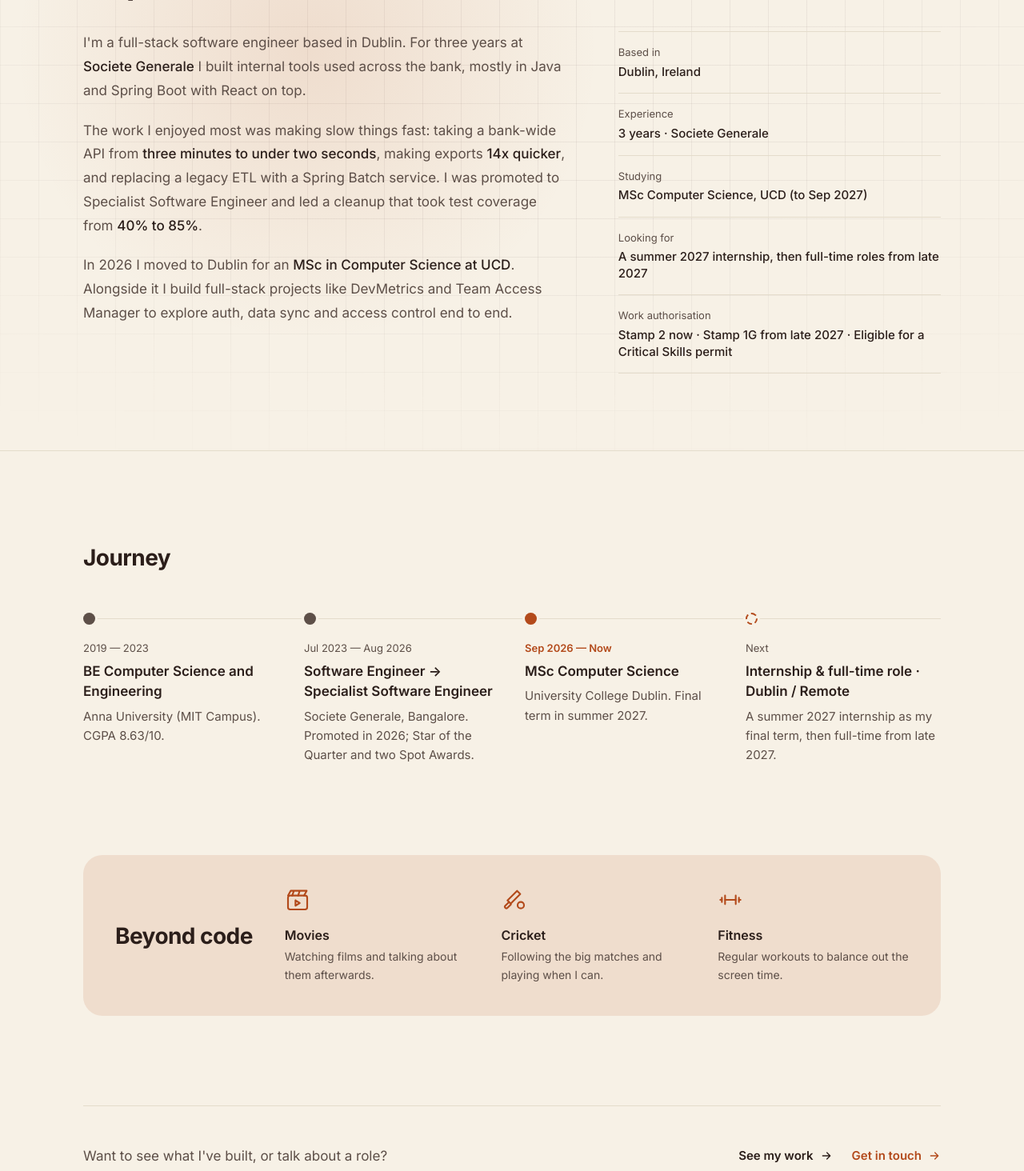
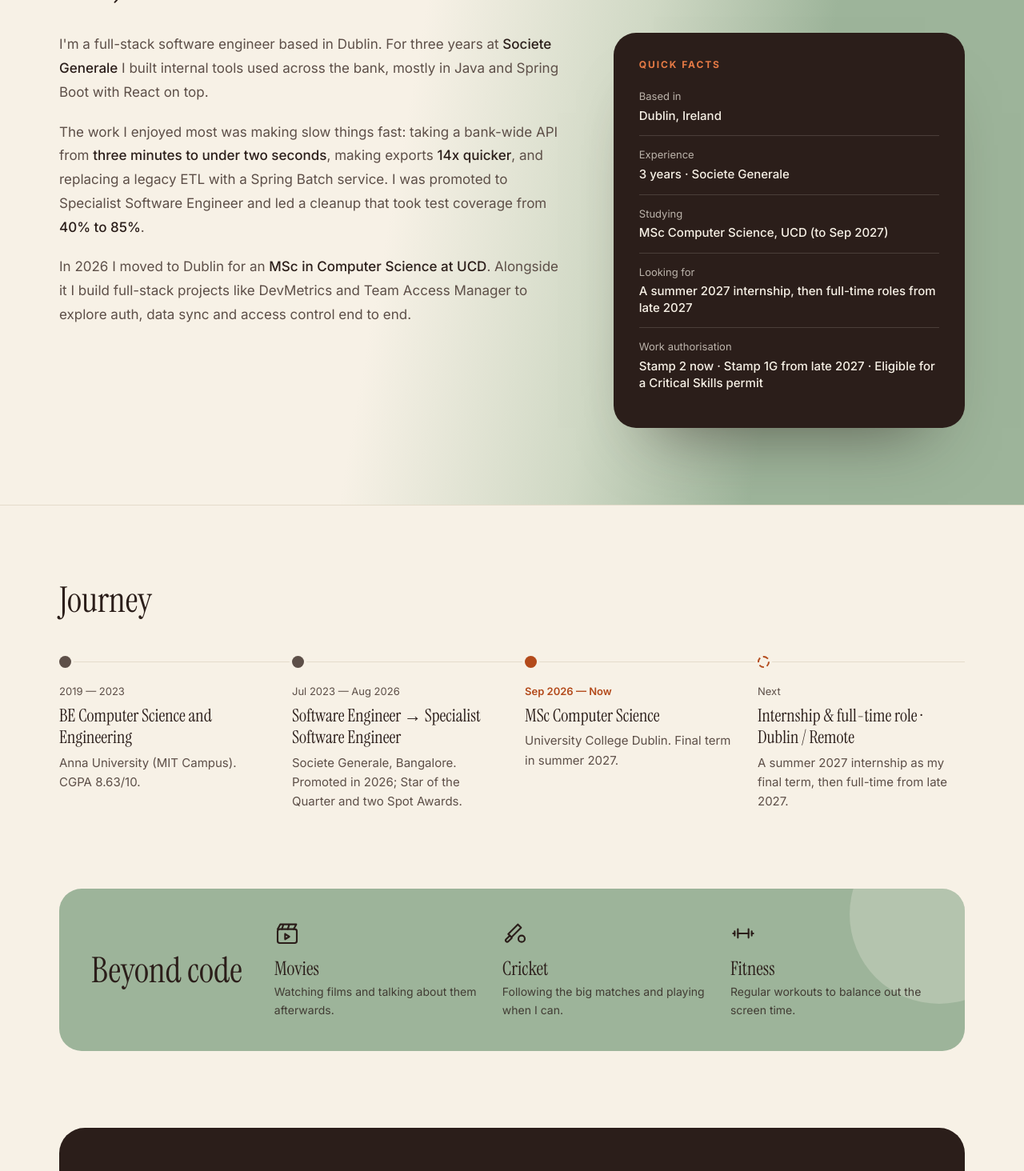
Before and after one commit to yashwant340/portfolio, a React (Vite) app: page /about in a window 1280 px wide. Shown: the part 280-1744 px from the top of the page at 80% size. Built offline with nearby package versions, Linux system fonts and the light colour scheme.

Commit message:
Restyle the About page to match the redesign

```diff
--- a/src/pages/About.tsx
+++ b/src/pages/About.tsx
@@ -1,9 +1,9 @@
 import { useEffect } from 'react'
 import { Link } from 'react-router-dom'
+import { Highlight } from '../components/Highlight'
 import { ArrowRight } from '../components/Icons'
 import { Reveal } from '../components/Reveal'
 import { about, profile } from '../lib/content'
-import { trackGlow } from '../lib/glow'
 import { Beyond } from '../sections/Beyond'
 import { Journey } from '../sections/Journey'
 
@@ -32,19 +32,17 @@ export function About() {
 
   return (
     <>
-      <section onMouseMove={trackGlow} className="relative overflow-hidden border-b border-line">
-        <div aria-hidden className="grid-bg absolute inset-0" />
-        <div aria-hidden className="glow absolute inset-0 [--glow-size:520px]" />
-        <div className="relative mx-auto max-w-[1120px] px-6 pt-24 pb-24 sm:pt-28">
+      <section className="hero-sunset relative overflow-hidden border-b border-line">
+        <div className="relative mx-auto max-w-[1180px] px-6 pt-20 pb-24 sm:pt-24">
           <Reveal>
-            <div className="text-[13px] font-semibold text-accent">About</div>
+            <div className="text-xs font-bold tracking-[0.16em] text-accent uppercase">About</div>
           </Reveal>
           <Reveal delay={120}>
-            <h1 className="mt-4 text-[clamp(36px,5vw,56px)] leading-[1.05] font-bold tracking-[-0.035em]">
-              Hi, I'm {firstName}.
+            <h1 className="mt-4 font-serif text-[clamp(54px,6.6vw,96px)] leading-[0.95] font-normal">
+              <Highlight text={`Hi, I'm **${firstName}.**`} />
             </h1>
           </Reveal>
-          <div className="mt-10 flex flex-wrap gap-x-16 gap-y-12">
+          <div className="mt-10 flex flex-wrap items-start gap-x-16 gap-y-12">
             <div className="flex-[3_1_420px] space-y-5">
               {about.paragraphs.map((p, i) => (
                 <Reveal key={i} delay={280 + i * 140}>
@@ -54,14 +52,18 @@ export function About() {
                 </Reveal>
               ))}
             </div>
-            <dl className="flex-[2_1_280px] self-start border-t border-line">
-              {about.facts.map((f, i) => (
-                <Reveal key={f.label} delay={420 + i * 110} className="border-b border-line py-4">
-                  <dt className="text-[13px] text-muted">{f.label}</dt>
-                  <dd className="mt-1 text-[15px] font-medium leading-snug">{f.value}</dd>
-                </Reveal>
-              ))}
-            </dl>
+            {/* Quick facts on the dark surface the site uses for "look here first" */}
+            <Reveal delay={420} className="flex-[2_1_300px] self-start">
+              <dl className="rounded-[28px] bg-feature p-6 text-feature-fg shadow-[0_50px_80px_-50px_rgba(43,30,26,0.6)] sm:p-8">
+                <div className="mb-2 text-xs font-bold tracking-[0.16em] text-feature-accent uppercase">Quick facts</div>
+                {about.facts.map((f) => (
+                  <div key={f.label} className="border-b border-current/15 py-3.5 last:border-b-0">
+                    <dt className="text-[13px] opacity-70">{f.label}</dt>
+                    <dd className="mt-1 text-[15px] leading-snug font-medium">{f.value}</dd>
+                  </div>
+                ))}
+              </dl>
+            </Reveal>
           </div>
         </div>
       </section>
@@ -69,16 +71,23 @@ export function About() {
       <Journey />
       <Beyond />
 
-      <section className="mx-auto max-w-[1120px] px-6 pt-28 pb-28">
-        <Reveal className="flex flex-wrap items-center justify-between gap-6 border-t border-line pt-10">
-          <p className="text-[17px] text-muted">Want to see what I've built, or talk about a role?</p>
-          <div className="flex flex-wrap gap-6 text-[15px] font-semibold">
-            <Link to="/#projects" className="group inline-flex min-h-11 items-center gap-2 text-fg">
-              <span className="link-grow">See my work</span>
+      <section className="mx-auto max-w-[1180px] px-6 pt-24 pb-24">
+        <Reveal className="flex flex-wrap items-center justify-between gap-6 rounded-[32px] bg-feature px-7 py-10 text-feature-fg sm:px-11 sm:py-12">
+          <p className="max-w-[30ch] font-serif text-[clamp(28px,3vw,40px)] leading-tight">Want to see what I've built, or talk about a role?</p>
+          <div className="flex flex-wrap gap-3">
+            <Link
+              to="/#projects"
+              data-magnetic
+              className="group inline-flex h-12 items-center gap-2 rounded-full bg-feature-accent px-[22px] text-[15px] font-semibold text-feature"
+            >
+              See my work
               <ArrowRight className="size-4 transition-transform group-hover:translate-x-1" />
             </Link>
-            <Link to="/#contact" className="group inline-flex min-h-11 items-center gap-2 text-accent">
-              <span className="link-grow">Get in touch</span>
+            <Link
+              to="/#contact"
+              className="group inline-flex h-12 items-center gap-2 rounded-full border-[1.5px] border-current/35 px-[22px] text-[15px] font-semibold"
+            >
+              Get in touch
               <ArrowRight className="size-4 transition-transform group-hover:translate-x-1" />
             </Link>
           </div>
--- a/src/sections/Beyond.tsx
+++ b/src/sections/Beyond.tsx
@@ -1,34 +1,27 @@
 import { InterestIcon } from '../components/InterestIcon'
 import { Reveal } from '../components/Reveal'
 import { beyond } from '../lib/content'
-import { trackGlow } from '../lib/glow'
 
 export function Beyond() {
   return (
-    <section id="beyond" className="mx-auto max-w-[1120px] px-6 pt-28">
+    <section id="beyond" className="mx-auto max-w-[1180px] px-6 pt-24">
       <Reveal>
-        <div
-          onMouseMove={trackGlow}
-          className="group/band relative overflow-hidden rounded-3xl bg-accent-soft p-10"
-        >
-          <div
-            aria-hidden
-            className="glow pointer-events-none absolute inset-0 opacity-0 transition-opacity duration-500 [--glow-size:420px] group-hover/band:opacity-100"
-          />
+        <div className="relative overflow-hidden rounded-[28px] bg-sage p-7 sm:p-10">
+          <span aria-hidden className="pointer-events-none absolute -top-20 -right-20 size-56 rounded-full bg-bg opacity-25" />
           <div className="relative flex flex-wrap items-center gap-10">
-            <h2 className="flex-none text-[28px] font-bold tracking-[-0.02em]">Beyond code</h2>
+            <h2 className="flex-none font-serif text-[clamp(34px,3.6vw,44px)] leading-none font-normal">Beyond code</h2>
             <ul className="grid flex-[1_1_520px] gap-8 sm:grid-cols-3">
               {beyond.map((item, i) => (
                 <Reveal as="li" key={i} delay={250 + i * 180} className="group/item">
                   <div className="transition-transform duration-300 ease-out-soft group-hover/item:-translate-y-1 motion-reduce:group-hover/item:translate-y-0">
                     <InterestIcon
                       name={item.icon ?? 'sparkle'}
-                      className="size-8 text-accent group-hover/item:animate-[wiggle_0.6s_ease-in-out] motion-reduce:group-hover/item:animate-none"
+                      className="size-8 text-fg group-hover/item:animate-[wiggle_0.6s_ease-in-out] motion-reduce:group-hover/item:animate-none"
                     />
-                    <div className="mt-4 text-base font-semibold transition-colors group-hover/item:text-accent">
+                    <div className="mt-4 font-serif text-2xl leading-none">
                       {item.title}
                     </div>
-                    <div className="mt-1 text-sm leading-relaxed text-muted">{item.detail}</div>
+                    <div className="mt-1.5 text-sm leading-relaxed text-fg/80">{item.detail}</div>
                   </div>
                 </Reveal>
               ))}
--- a/src/sections/Journey.tsx
+++ b/src/sections/Journey.tsx
@@ -13,9 +13,9 @@ const STEP_GAP = 220
 
 export function Journey() {
   return (
-    <section id="journey" className="mx-auto max-w-[1120px] px-6 pt-28">
+    <section id="journey" className="mx-auto max-w-[1180px] px-6 pt-24">
       <Reveal>
-        <h2 className="text-[28px] font-bold tracking-[-0.02em]">Journey</h2>
+        <h2 className="font-serif text-[clamp(34px,3.6vw,44px)] leading-none font-normal">Journey</h2>
       </Reveal>
       <div className="relative mt-12">
         <Reveal
@@ -36,7 +36,7 @@ export function Journey() {
               >
                 {step.period}
               </div>
-              <div className="mt-1.5 text-[17px] font-semibold">{step.title}</div>
+              <div className="mt-1.5 font-serif text-[22px] leading-tight">{step.title}</div>
               {step.detail && <p className="mt-1.5 text-[15px] leading-relaxed text-muted">{step.detail}</p>}
             </Reveal>
           ))}
```
